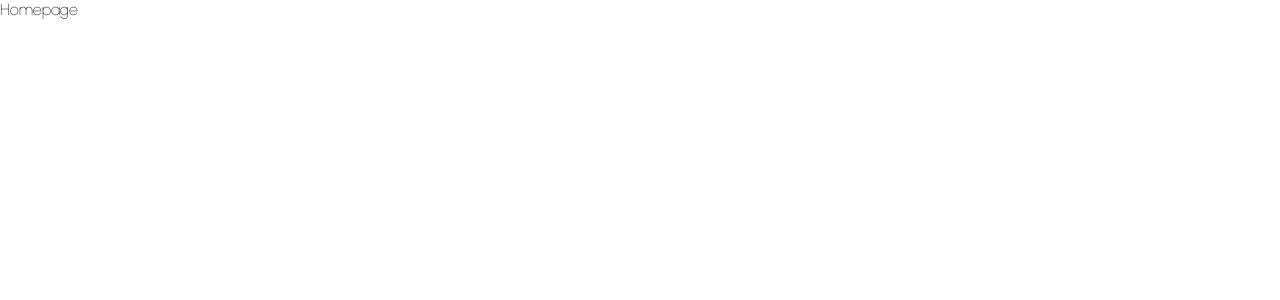
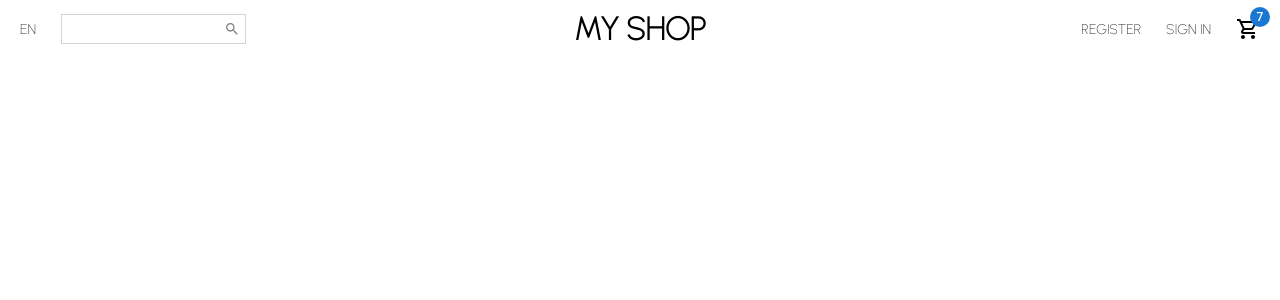
Before and after one commit to TomisinJ/ecommerce-app, a React (Create React App) app: page / in a window 1280 px wide. Shown: the top 300 px of the page. Built offline with nearby package versions, Linux system fonts and the light colour scheme.

Commit message:
styled navbar

```diff
--- a/package.json
+++ b/package.json
@@ -3,12 +3,17 @@
   "version": "0.1.0",
   "private": true,
   "dependencies": {
+    "@emotion/react": "^11.6.0",
+    "@emotion/styled": "^11.6.0",
+    "@mui/icons-material": "^5.2.0",
+    "@mui/material": "^5.2.0",
     "@testing-library/jest-dom": "^5.11.4",
     "@testing-library/react": "^11.1.0",
     "@testing-library/user-event": "^12.1.10",
     "react": "^17.0.2",
     "react-dom": "^17.0.2",
     "react-scripts": "4.0.3",
+    "styled-components": "^5.3.3",
     "web-vitals": "^1.0.1"
   },
   "scripts": {
--- /dev/null
+++ b/src/components/Navbar.jsx
@@ -0,0 +1,91 @@
+import { Search } from '@mui/icons-material';
+import { Badge } from '@mui/material';
+import ShoppingCartOutlinedIcon from '@mui/icons-material/ShoppingCartOutlined';
+import React from 'react'
+import styled from 'styled-components'
+
+const Container = styled.div`
+  height: 60px;
+  // background-color: green;
+`;
+
+const Wrapper = styled.div`
+  padding: 10px 20px;
+  display: flex;
+  justify-content: space-between;
+  align-items: center;
+`;
+
+const Left = styled.div`
+  flex: 1;
+  display: flex;
+  align-items: center;
+`;
+
+
+const Language = styled.div`
+  font-size: 14px;
+  cursor: pointer;
+`;
+
+const SearchContainer = styled.div`
+  border: 0.5px solid lightgray;
+  display: flex;
+  align-items: center;
+  margin-left: 25px;
+  padding: 5px;
+`;
+
+const Input = styled.input`
+  border: none;
+`;
+
+const Center = styled.div`
+  flex: 1;
+  text-align: center;
+`;
+
+const Logo = styled.h1`
+  font-weight: bold !important;
+`;
+
+const Right = styled.div`
+  flex: 1;
+  display: flex;
+  align-items: center;
+  justify-content: flex-end;
+`;
+
+const MenuItem = styled.div`
+  font-size: 14px;
+  cursor: pointer;
+  margin-left: 25px;
+`;
+
+const Navbar = () => {
+  return (
+    <Container>
+      <Wrapper>
+        <Left>
+          <Language>EN</Language>
+          <SearchContainer>
+            <Input/>
+            <Search style={{color: "gray", fontSize: 16}}/>
+          </SearchContainer>
+        </Left>
+        <Center><Logo>MY SHOP</Logo></Center>
+        <Right>
+          <MenuItem>REGISTER</MenuItem>
+          <MenuItem>SIGN IN</MenuItem>
+          <MenuItem>
+            <Badge badgeContent={7} color="primary">
+              <ShoppingCartOutlinedIcon />
+            </Badge>
+          </MenuItem>
+        </Right>
+      </Wrapper>
+    </Container>
+  )
+}
+
+export default Navbar
--- a/src/pages/Home.jsx
+++ b/src/pages/Home.jsx
@@ -1,9 +1,10 @@
 import React from 'react'
+import Navbar from '../components/Navbar'
 
 const Home = () => {
   return (
     <div>
-      Homepage
+      <Navbar/>
     </div>
   )
 }
```
Also changed, not shown: 2 other files (tests, documents, lock files or other folders).
